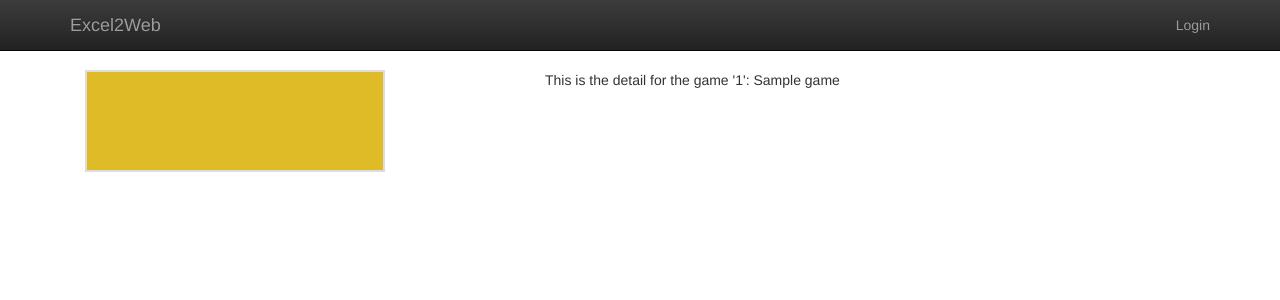
After one commit to Guillelerial/django, a Django app: template excel2web/templates/gameplay/game_detail.html in a window 1280 px wide. The commit adds this page. Shown: the top 300 px of the page. Run offline with Django 3.2, Linux system fonts and the light colour scheme; the template is opened without the code that fills it: most values are stand-ins (such as "Sample title", 1, 10 or a date in 2020); some libraries are stand-ins or nearby versions.

Commit message:
added gameview

```diff
--- a/excel2web/excel2web/urls.py
+++ b/excel2web/excel2web/urls.py
@@ -24,6 +24,6 @@ urlpatterns = [
     url(r'^admin/', admin.site.urls),
     url(r'welcome/', views.welcome_page, name="welcome_page"),
     path(r'player/', include('player.urls')),
-    # The above entry chops anything before 'player/' and then looks up the url on the player app
+    path(r'games/', include('gameplay.urls')),
     url(r"^$", views.welcome_page)
 ]
--- a/excel2web/player/views.py
+++ b/excel2web/player/views.py
@@ -49,6 +49,6 @@ def accept_invitation(request, id):
         )
         # game.save() is not implicit on the create call
         invitation.delete()
-        return redirect('player_home')
+        return redirect(game)  # We can do it since we defined get_absolute_path on the Game model
 
     return render(request, "player/accept_invitation_form.html", {'invitation': invitation})
--- a/excel2web/templates/base.html
+++ b/excel2web/templates/base.html
@@ -8,15 +8,17 @@
         <meta name="description" content="">
         <meta name="viewport" content="width=device-width, initial-scale=1">
 
+        {% block styling %}
             <link rel="stylesheet" href="{% static 'css/bootstrap.min.css' %}">
             <style>
                 body {
-                padding-top: 50px;
+                    padding-top: 70px;
                     padding-bottom: 20px;
                 }
             </style>
             <link rel="stylesheet" href="{% static 'css/bootstrap-theme.min.css' %}">
             <link rel="stylesheet" href="{% static 'css/main.css' %}">
+        {% endblock styling %}
 
         <script src="{% static 'js/vendor/modernizr-2.8.3-respond-1.4.2.min.js' %}"></script>
     </head>
--- /dev/null
+++ b/excel2web/templates/gameplay/game_detail.html
@@ -0,0 +1,46 @@
+<!doctype html>
+{% extends "base.html" %}
+{% load staticfiles %}
+
+{% block title %}
+Game '{{ game }}'
+{% endblock title %}
+
+{% block styling %}
+    {{ block.super }}
+    <style type="text/css">
+        .game-table {
+            width: 300px;
+            border-width: 2px;
+        }
+        .game-cell {
+            background-color: #debb27;
+            width: 100px;
+            height: 100px;
+            text-align: center;
+            vertical-align: middle !important;
+            font-size: 60px;
+        }
+    </style>
+{% endblock %}
+
+{% block content %}
+    <div  class="col-md-5">
+        <table class="table table-bordered game-table">
+            {% for row in game.board %}
+                <tr>
+                    {% for move in row %}
+                        <td class="game-cell">
+                            {% if move and move.by_first_player %}
+                                X
+                            {% elif move and not move.by_first_player %}
+                                0
+                            {% endif %}
+                        </td>
+                    {% endfor %}
+                </tr>
+            {% endfor %}
+        </table>
+    </div>
+    <p> This is the detail for the game '{{ game.id }}': {{game}}  </p>
+{% endblock %}
--- a/excel2web/templates/player/home.html
+++ b/excel2web/templates/player/home.html
@@ -11,9 +11,11 @@ Home Page: {{ user.username }}
     <div class="row">
         <div class="col-md-6">
             <h3>Active games</h3>
-            <ul>
+            <ul class="list-group">
                 {% for g in active_games %}
-                    <li> Game '{g.id}}:'{{g}}' is active </li>
+                <li> Game '{{g.id}}:'{{g}}' is active.
+                    <a class="" href="{{ g.get_absolute_url }}">See detail</a>
+                </li>
                 {% endfor %}
             </ul>
             <p> Click below to invite someone to play with you</p>
```
Also changed, not shown: excel2web/gameplay/models.py (+21 -2 lines), excel2web/gameplay/urls.py (added, +8 -0 lines), excel2web/gameplay/views.py (+12 -2 lines), excel2web/db.sqlite3, excel2web/gameplay/migrations/0003_auto_20200410_1900.py (added), excel2web/gameplay/migrations/0004_auto_20200410_1920.py (added), excel2web/player/migrations/0002_auto_20200410_1900.py (added). Lines whose indentation alone changed are shown as unchanged.
